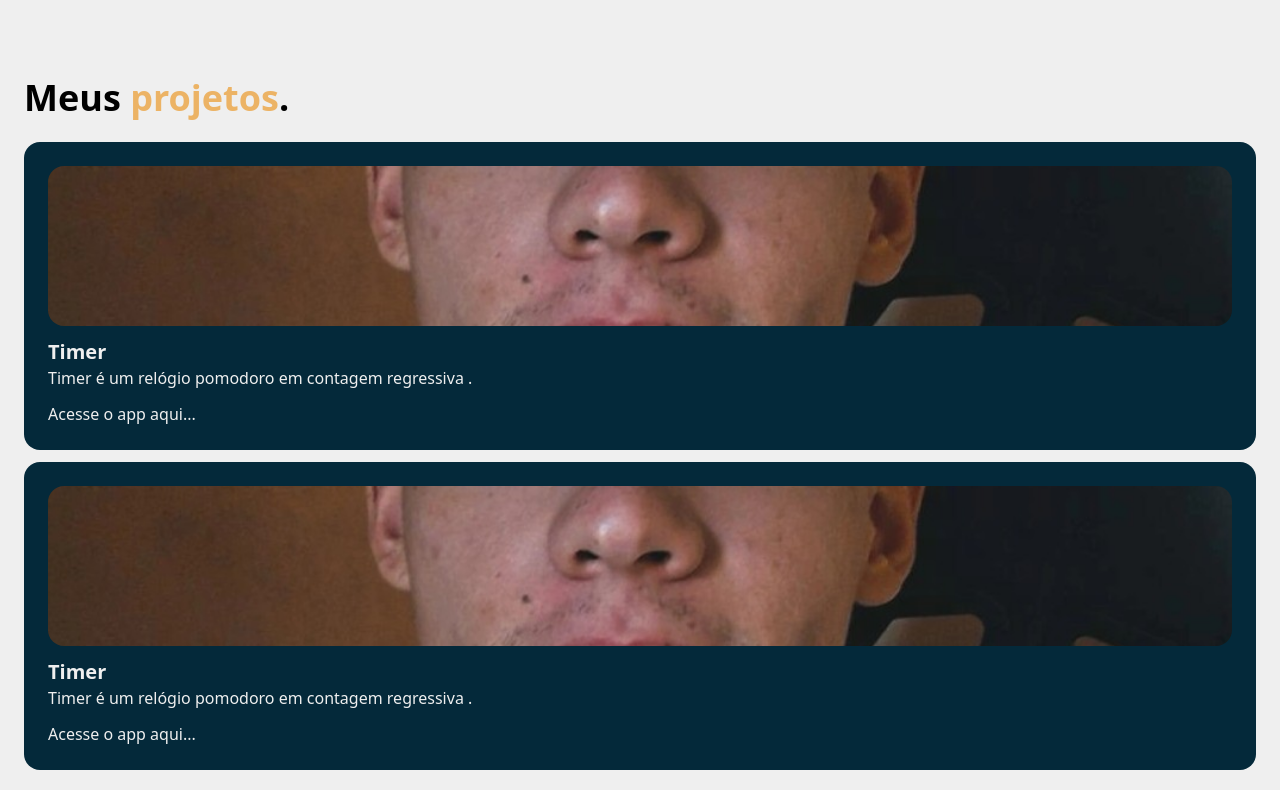
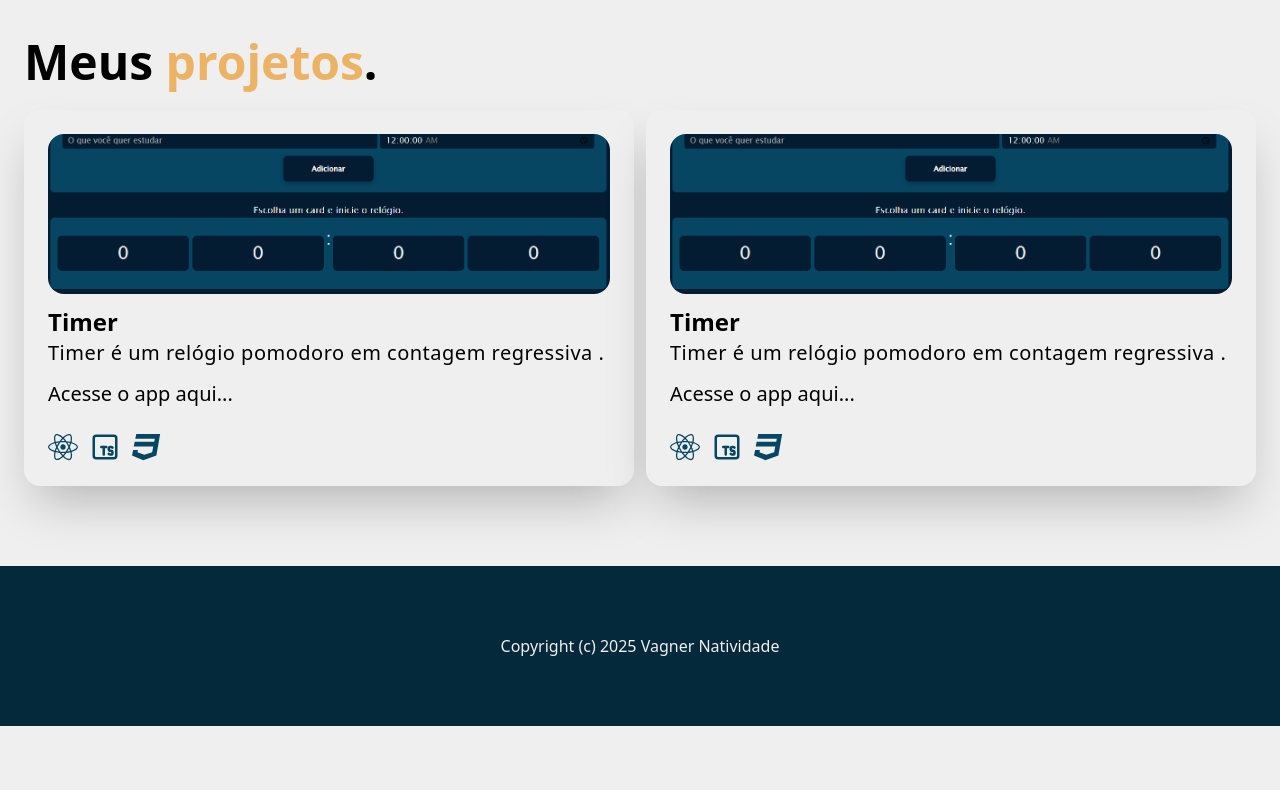
Before and after one commit to VagnerNatvidade/nativ, a Next.js app: page / in a window 1280 px wide. Shown: the part 930-1720 px from the top of the page. After the commit the page ends 1656 px from the top, so only its background shows below. Built offline with nearby package versions, Linux system fonts and the light colour scheme.

Commit message:
feat: ajust link project and responsivity

```diff
--- /dev/null
+++ b/app/components/card.tsx
@@ -0,0 +1,30 @@
+import Image from "next/image";
+import Link from "next/link";
+
+const Card = () => {
+  return (
+    <div className="p-6 rounded-2xl bg-[#efefef] shadow-2xl">
+      <Image
+        className="rounded-2xl w-full h-ful object-cover aspect-video"
+        src={`/${"nome da imagem"}`}
+        alt="imagem previwe do projeto xxx"
+        width={1000}
+        height={1000}
+      />
+
+      <div className="mt-3">
+        <h3 className="text-xl font-bold">Timer</h3>
+        <p className="mb-3">descrição</p>
+        <Link href={"link do app"} className="hover:cursor-pointer ">
+          Acesse o app aqui...
+        </Link>
+      </div>
+
+      <ul className="flex gap-3 mt-6 text-[#064663] text-3xl">
+        <li>icon</li>
+      </ul>
+    </div>
+  );
+};
+
+export default Card;
--- a/app/globals.css
+++ b/app/globals.css
@@ -11,3 +11,13 @@ body * {
 body {
   background: #efefef;
 }
+
+p {
+  letter-spacing: 0.025em;
+}
+
+@media (min-width: 768px) {
+  p {
+    font-size: 1.25rem;
+  }
+}
--- a/app/page.tsx
+++ b/app/page.tsx
@@ -1,15 +1,17 @@
 import Image from "next/image";
 import Link from "next/link";
 import Header from "./components/header";
+import { FaReact, FaCss3 } from "react-icons/fa";
+import { TbBrandTypescript } from "react-icons/tb";
 
 export default function Home() {
   return (
     <div>
       <Header />
 
-      <main className="px-6 mb-20">
+      <main className="max-w-[1536px] m-auto px-6 mb-20">
         <section id="home" className="pt-40">
-          <h2 className="text-4xl font-bold mb-6">
+          <h2 className="text-4xl font-bold mb-6 md:text-5xl">
             Eleve seu negócio digital a outro nível{" "}
             <span className="text-[#ecb365]">
               com um Front-end de qualidade!
@@ -24,10 +26,11 @@ export default function Home() {
         </section>
 
         <section id="about" className="pt-20">
-          <h2 className="text-4xl font-bold mb-6">
+          <h2 className="text-4xl md:text-5xl  font-bold mb-6">
             Sou Vagner <span className="text-[#ecb365]">Jr!</span>
           </h2>
 
+          <div className="md:flex gap-6">
             <div className="mb-3">
               <p className="mb-3">
                 Sou um desenvolvedor em formação apaixonado por tecnologia e
@@ -49,59 +52,83 @@ export default function Home() {
             </div>
 
             <Image
-            className="rounded-2xl w-full h-80 object-cover"
+              className="hidden md:inline-block rounded-2xl w-1/3 h-100 object-cover m-auto"
               src={"/me.jpg"}
               alt="imagem de perfil do gituhb de Vagner"
               width={1000}
               height={1000}
             />
+          </div>
         </section>
 
         <section id="projects" className="pt-20">
-          <h2 className="text-4xl font-bold mb-6">
+          <h2 className="text-4xl font-bold mb-6 md:text-5xl">
             {" "}
             Meus <span className="text-[#ecb365]">projetos</span>.
           </h2>
 
-          <article className="flex flex-col gap-3">
-            <div className="p-6 rounded-2xl bg-[#04293a]">
+          <article className="flex flex-col gap-3 md:grid md:grid-cols-2 ">
+            <div className=" p-6 rounded-2xl bg-[#efefef] shadow-2xl  ">
               <Image
-                className="rounded-2xl w-full h-40 object-cover "
-                src={"/me.jpg"}
+                className="rounded-2xl w-full h-40 object-cover aspect-video"
+                src={"/time_preview.png"}
                 alt="imagem previwe do projeto xxx"
                 width={1000}
                 height={1000}
               />
 
-              <div className="mt-3 text-[#efefef]">
-                <h3 className="text-xl font-bold">Timer</h3>
+              <div className="mt-3">
+                <h3 className="text-xl md:text-2xl font-bold">Timer</h3>
                 <p className="mb-3">
                   Timer é um relógio pomodoro em contagem regressiva .
                 </p>
-                <Link href={""} className="hover:cursor-pointer">
+                <Link href={""} className="hover:cursor-pointer md:text-xl ">
                   Acesse o app aqui...
                 </Link>
               </div>
+
+              <ul className="flex gap-3 mt-6 text-[#064663] text-3xl">
+                <li>
+                  <FaReact />
+                </li>
+                <li>
+                  <TbBrandTypescript />
+                </li>
+                <li>
+                  <FaCss3 />
+                </li>
+              </ul>
             </div>
-
-            <div className="p-6 rounded-2xl bg-[#04293a]">
+            <div className=" p-6 rounded-2xl bg-[#efefef] shadow-2xl  ">
               <Image
-                className="rounded-2xl w-full h-40 object-cover "
-                src={"/me.jpg"}
+                className="rounded-2xl w-full h-40 object-cover aspect-video"
+                src={"/time_preview.png"}
                 alt="imagem previwe do projeto xxx"
                 width={1000}
                 height={1000}
               />
 
-              <div className="mt-3 text-[#efefef]">
-                <h3 className="text-xl font-bold">Timer</h3>
+              <div className="mt-3">
+                <h3 className="text-xl md:text-2xl font-bold">Timer</h3>
                 <p className="mb-3">
                   Timer é um relógio pomodoro em contagem regressiva .
                 </p>
-                <Link href={""} className="hover:cursor-pointer">
+                <Link href={""} className="hover:cursor-pointer md:text-xl ">
                   Acesse o app aqui...
                 </Link>
               </div>
+
+              <ul className="flex gap-3 mt-6 text-[#064663] text-3xl">
+                <li>
+                  <FaReact />
+                </li>
+                <li>
+                  <TbBrandTypescript />
+                </li>
+                <li>
+                  <FaCss3 />
+                </li>
+              </ul>
             </div>
           </article>
         </section>
```
Also changed, not shown: package.json (+6 -5 lines), public/time_preview.png (added), 1 other file (tests, documents, lock files or other folders). Lines whose indentation alone changed are shown as unchanged.
